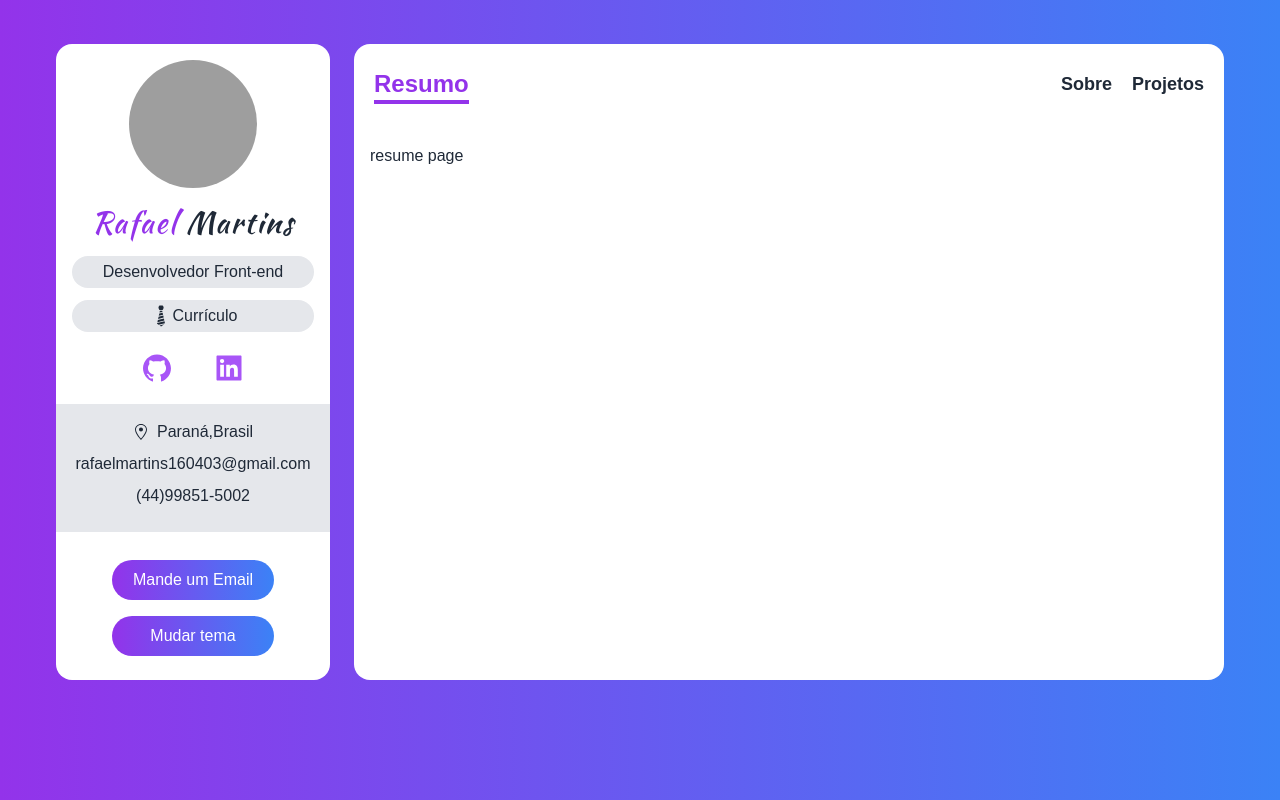
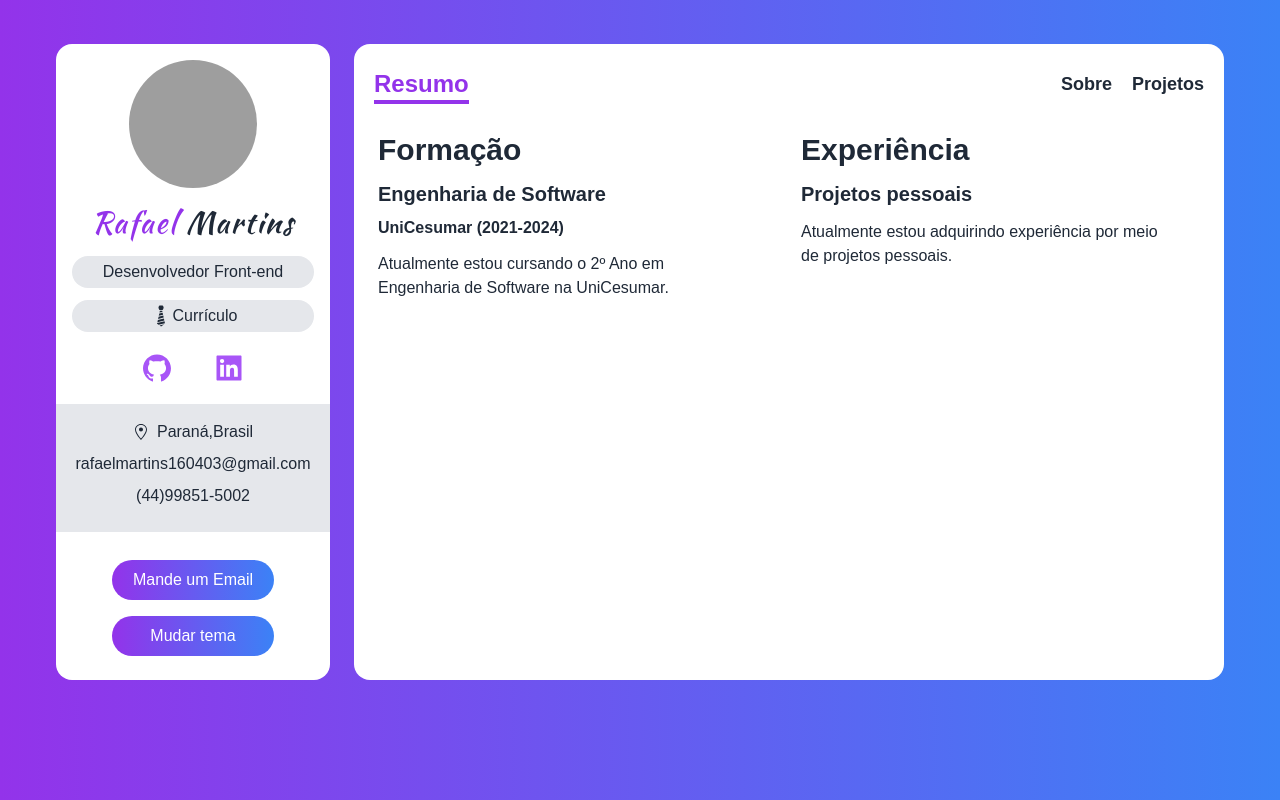
Before and after one commit to RafaelMartinsRibeiro/Portfolio, a Next.js app: page /resumo in a window 1280 px wide. Built offline with nearby package versions, Linux system fonts and the light colour scheme; grey boxes are pictures that could not be loaded.

Commit message:
Update resumo page

```diff
--- a/src/pages/resumo.tsx
+++ b/src/pages/resumo.tsx
@@ -1,11 +1,38 @@
+import { skills, tools } from "../../data";
+import Bar from "../components/Bar";
+
+const resumo = () => {
+  return (
+    <div className="px-6 pt-1">
+      <div className="grid gap-6 md:grid-cols-2 ">
+        <div>
+          <h5 className="mb-3 text-3xl font-bold">Formação</h5>
+          <div>
+            <h5 className="my-2 text-xl font-bold ">Engenharia de Software</h5>
+            <p className="font-semibold">UniCesumar (2021-2024) </p>
+            <p className="my-3 w-11/12">
+              Atualmente estou cursando o 2º Ano em Engenharia de Software na
+              UniCesumar.
+            </p>
+          </div>
+        </div>
+
+        <div>
+          <h5 className="mb-3 text-3xl font-bold">Experiência</h5>
+          <div>
+            <h5 className="my-2 text-xl font-bold ">Projetos pessoais</h5>
+
+            <p className="my-3 w-11/12">
+              Atualmente estou adquirindo experiência por meio de projetos
+              pessoais.
+            </p>
+          </div>
+        </div>
+      </div>
 
 
-const resumo = () => {
-  return(
-    <div className="p-4">
-      resume page
     </div>
-  )
-}
+  );
+};
 
-export default resumo
+export default resumo;
```
